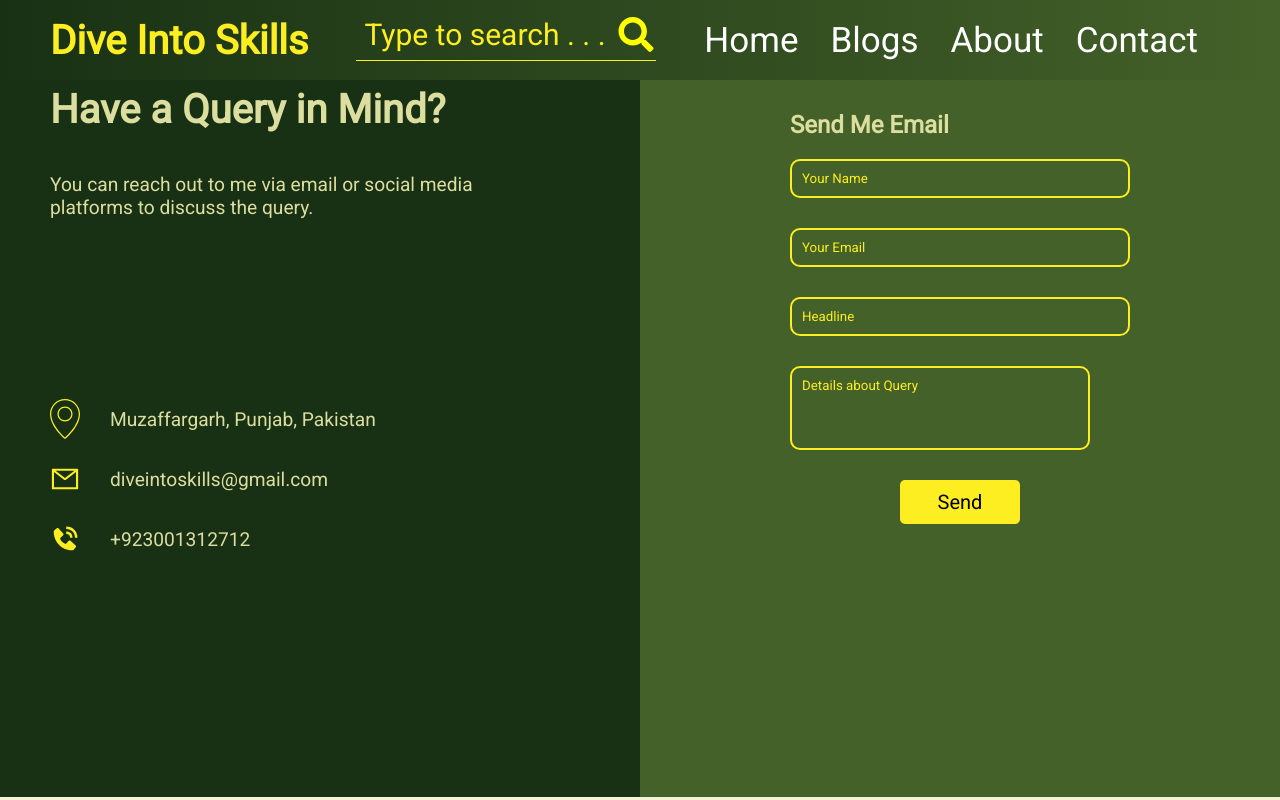
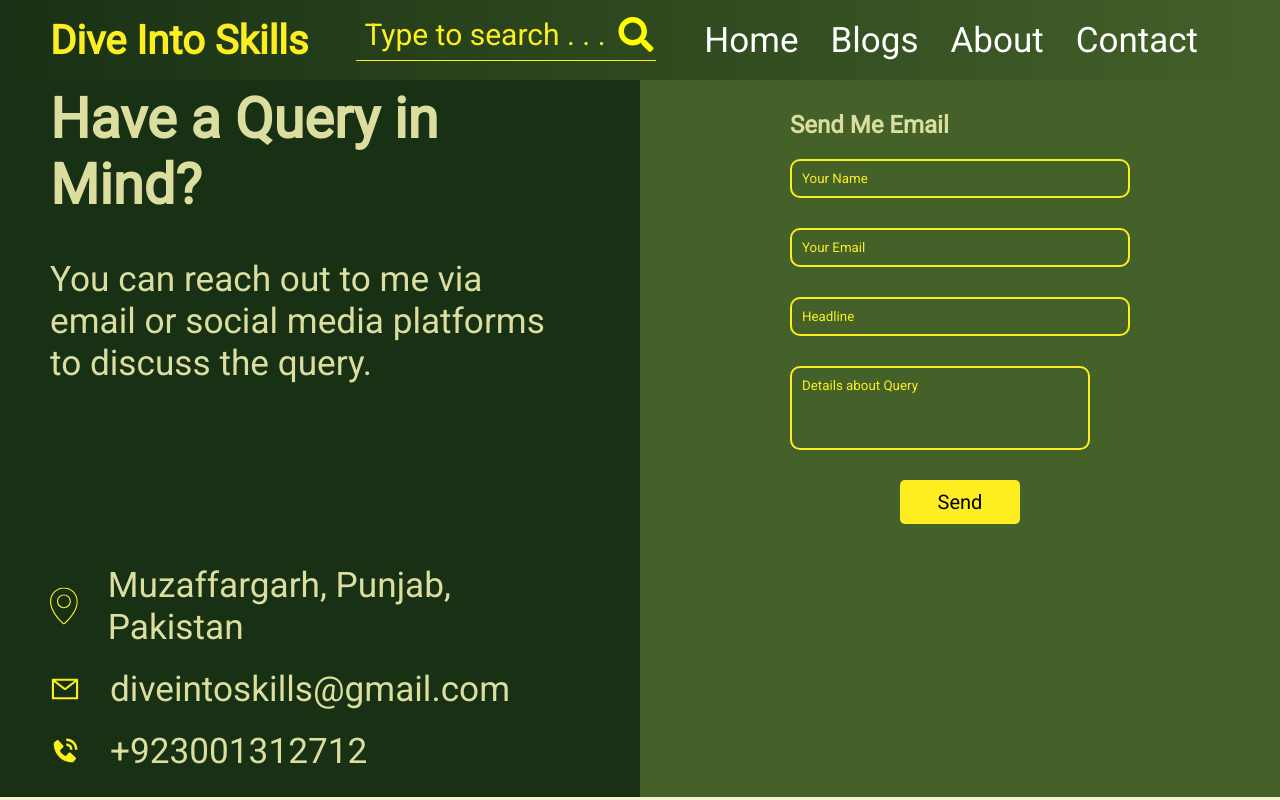
Before and after one commit to sahilbhardwaj-tmpl/DiveIntoSkills, a React (Vite) app: page /Contact in a window 1280 px wide. Shown: the top 800 px of the page. Built offline with nearby package versions, Linux system fonts and the light colour scheme.

Commit message:
Fixed UI of hero section in accordance to figma design

```diff
--- a/src/components/HeroSection/HeroSectionForMobileStyles.css
+++ b/src/components/HeroSection/HeroSectionForMobileStyles.css
@@ -5,7 +5,6 @@
     background: linear-gradient(90deg, #183114 0.75%, #446129 100%);
 }
 .main-heading{
-    /* text-align: center; */
     color:#FCEE21
 }
 .text-and-image-container{
@@ -26,3 +25,12 @@
 .subheading-container>p{
     color: white;
 }
+@media (max-width: 768px) {
+    h1 {
+        font-size: 1.5em;
+      }
+
+      p {
+        font-size: 0.9em;
+      }
+}
--- a/src/components/HeroSection/HeroSectionStyles.css
+++ b/src/components/HeroSection/HeroSectionStyles.css
@@ -4,6 +4,7 @@
     align-items: center;
     padding: 50px;
     background: linear-gradient(90deg, #183114 0.75%, #446129 100%);
+    height: 100vh;
 
   }
 
@@ -16,36 +17,16 @@
   }
 
   h1 {
-    font-size: 2.5em;
-    margin-bottom: 10px; /* Adjust as needed */
+    font-size: 3.5em;
+    margin-bottom: 10px;
   }
 
   p {
-    font-size: 1.2em;
-    /* color: #555; */
+    font-size: 2.2em;
+
   }
 
   img {
     width: 100%;
     height: auto;
   }
-
-  @media (max-width: 768px) {
-    .hero-container {
-      padding: 20px; /* Adjust padding for small screens */
-    }
-
-    .text-container,
-    .image-container {
-      width: 100%; /* Take full width on small screens */
-      margin-bottom: 20px; /* Add margin between elements */
-    }
-
-    h1 {
-      font-size: 1.5em; /* Further adjusted font size for heading on small screens */
-    }
-
-    p {
-      font-size: 0.9em; /* Further adjusted font size for paragraph on small screens */
-    }
-  }
```
